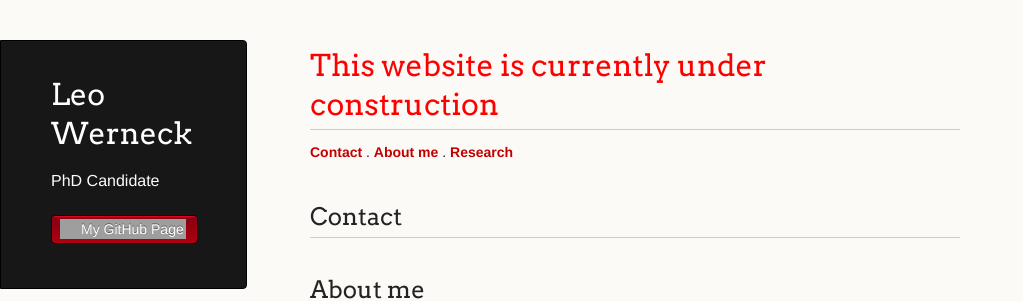
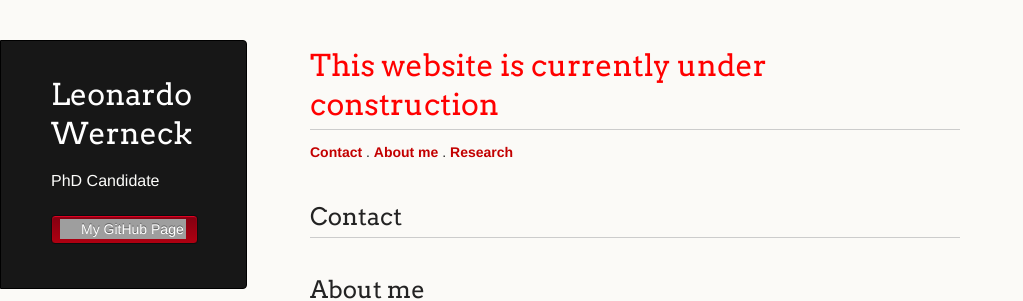
Before and after one commit to leowerneck/leowerneck.github.io, a Jekyll site: the page built from index.md, in a window 1280 px wide. Shown: the top 301 px of the page, without its empty margins (0-1023 px from the left). Built offline with Jekyll 4.4.1, drawn with Linux system fonts in a browser that asks for light colours; a script that is not in the unit is left out; grey boxes are pictures that could not be loaded.

Commit message:
Minor changes to title

```diff
--- a/_config.yml
+++ b/_config.yml
@@ -1,4 +1,4 @@
-title: Leo Werneck
+title: Leonardo Werneck
 description: PhD Candidate
 show_downloads: false
 google_analytics:
```
Also changed, not shown: index.md (+1 -1 lines).
